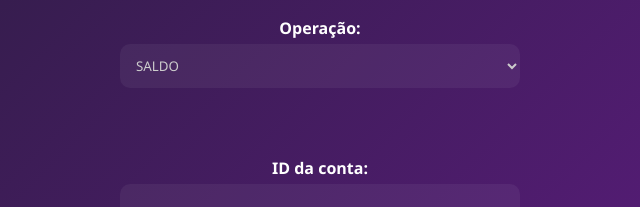
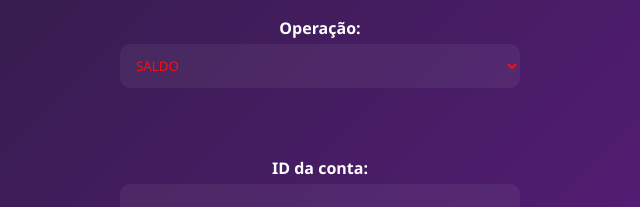
Before and after one commit to igordev23/GBTP_project, a website built with Parcel: page gabio-client/src/index.html in a window 1280 px wide. Shown: the part 446-653 px from the top of the page, 320-960 px from the left. Built offline with nearby package versions, Linux system fonts and the light colour scheme; no server answers.

Commit message:
ajustes no select para vermelho

```diff
--- a/gabio-client/src/style.css
+++ b/gabio-client/src/style.css
@@ -31,6 +31,8 @@ form, #status, #response, #operation, #accountId, #toAccountId, #value, button {
     width: 100%;
 }
 
+
+
 #status {
   background: rgba(255, 255, 255, 0.1);
   backdrop-filter: blur(10px);
@@ -41,7 +43,7 @@ form, #status, #response, #operation, #accountId, #toAccountId, #value, button {
 }
 
 /* Estilização dos inputs */
-input, select {
+input{
   width: 100%;
   padding: 12px;
   background: rgba(255, 255, 255, 0.05);
@@ -52,9 +54,26 @@ input, select {
   outline: none;
 }
 
-input::placeholder, select {
+input::placeholder{
   color: #ccc;
 }
+
+/* Estilização dos inputs */
+ select {
+  width: 100%;
+  padding: 12px;
+  background: #ffffff0d;
+  border: none;
+  border-radius: 10px;
+  color: #830000;
+  margin-bottom: 25px;
+  outline: none;
+}
+
+select {
+  color: #ff0e0e;
+}
+
 
 /* Botão */
 button#send {
```
Also changed, not shown: 3 other files.
